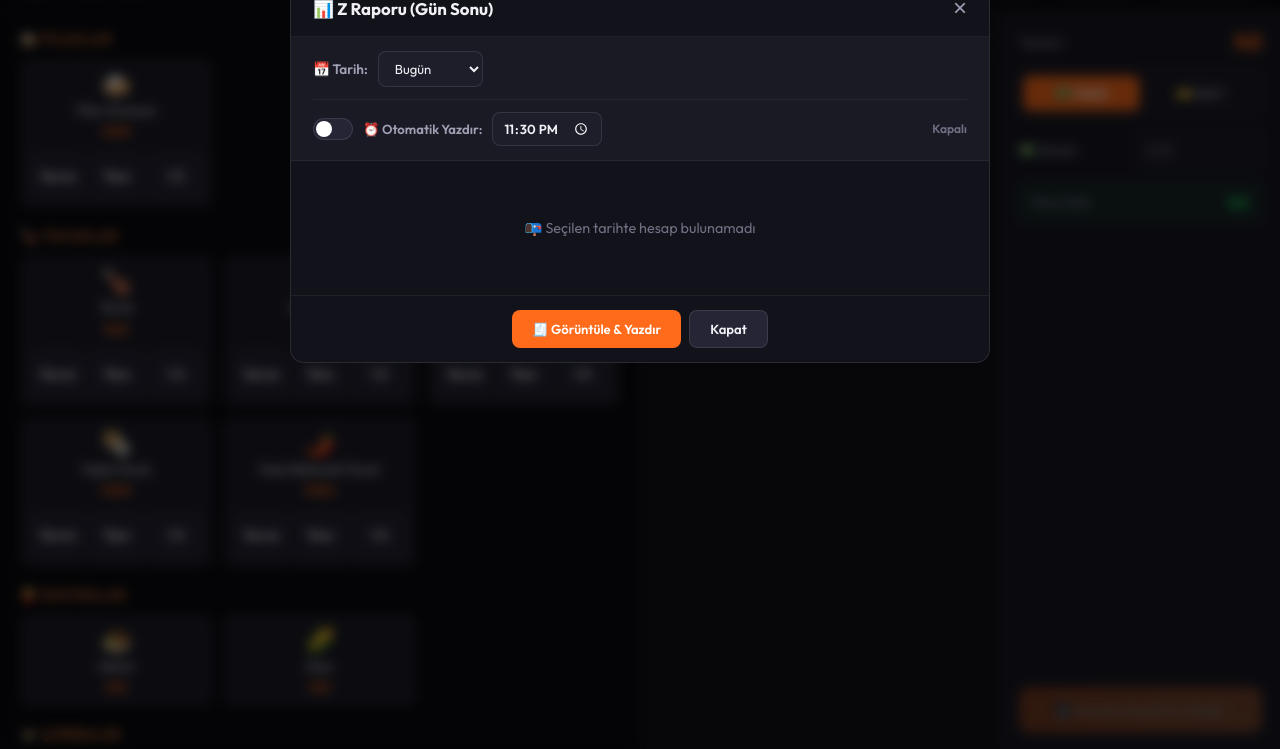
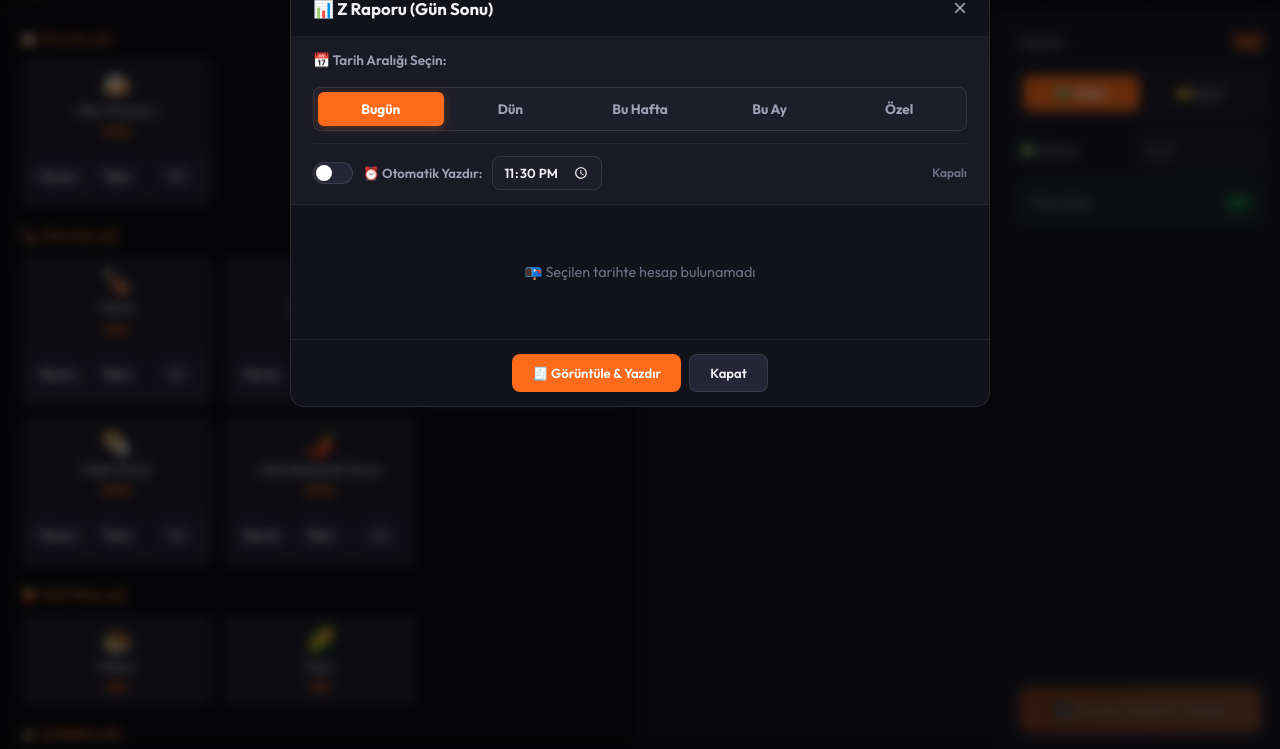
Before and after one commit to yusufylmaz19/pilavcihalil, a plain HTML site: page hesap.html in a window 1280 px wide. Both pictures are taken after a click on the button "📊 Z Raporu". Shown: the part 51-800 px from the top of the page. Drawn offline with Linux system fonts and the light colour scheme.

Commit message:
refactor: replace Z-report date dropdown with segmented button group for better UI/UX

```diff
--- a/hesap.html
+++ b/hesap.html
@@ -116,15 +116,16 @@
             <button class="history-close" onclick="closeZReport()">&times;</button>
         </div>
         <div class="zreport-filters">
-            <div class="zreport-filter-row">
-                <label>📅 Tarih:</label>
-                <select id="zreport-range" onchange="handleZReportRange()">
-                    <option value="today">Bugün</option>
-                    <option value="yesterday">Dün</option>
-                    <option value="week">Bu Hafta</option>
-                    <option value="month">Bu Ay</option>
-                    <option value="custom">Özel Tarih</option>
-                </select>
+            <div class="zreport-filter-row" style="flex-direction: column; align-items: flex-start;">
+                <label style="margin-bottom: 8px;">📅 Tarih Aralığı Seçin:</label>
+                <div class="payment-segmented" id="zr-range-container" style="width: 100%; flex-wrap: wrap;">
+                    <div class="pay-seg-btn active" data-val="today" onclick="setZReportRange('today')">Bugün</div>
+                    <div class="pay-seg-btn" data-val="yesterday" onclick="setZReportRange('yesterday')">Dün</div>
+                    <div class="pay-seg-btn" data-val="week" onclick="setZReportRange('week')">Bu Hafta</div>
+                    <div class="pay-seg-btn" data-val="month" onclick="setZReportRange('month')">Bu Ay</div>
+                    <div class="pay-seg-btn" data-val="custom" onclick="setZReportRange('custom')">Özel</div>
+                </div>
+                <input type="hidden" id="zreport-range" value="today" />
             </div>
             <div class="zreport-custom-dates" id="zreport-custom-dates" style="display:none">
                 <input type="date" id="zreport-start" />
@@ -817,9 +818,7 @@ function showToast(msg, type) {
    ══════════════════════════════════════ */
 function openZReport() {
     document.getElementById('zreport-overlay').classList.add('show');
-    document.getElementById('zreport-range').value = 'today';
-    document.getElementById('zreport-custom-dates').style.display = 'none';
-    generateZReport();
+    setZReportRange('today');
 }
 
 function closeZReport() {
@@ -830,8 +829,13 @@ function closeZReportOutside(e) {
     if (e.target === document.getElementById('zreport-overlay')) closeZReport();
 }
 
-function handleZReportRange() {
-    const val = document.getElementById('zreport-range').value;
+function setZReportRange(val) {
+    document.getElementById('zreport-range').value = val;
+    const btns = document.querySelectorAll('#zr-range-container .pay-seg-btn');
+    btns.forEach(btn => btn.classList.remove('active'));
+    const activeBtn = document.querySelector(`#zr-range-container .pay-seg-btn[data-val="${val}"]`);
+    if(activeBtn) activeBtn.classList.add('active');
+
     document.getElementById('zreport-custom-dates').style.display = val === 'custom' ? 'flex' : 'none';
     if (val !== 'custom') generateZReport();
 }
@@ -1125,9 +1129,7 @@ async function autoTriggerZReport() {
     showToast('⏰ Gün sonu Z Raporu hazırlanıyor...', 'success');
 
     // Bugünü seç ve raporu oluştur
-    document.getElementById('zreport-range').value = 'today';
-    document.getElementById('zreport-custom-dates').style.display = 'none';
-    await generateZReport();
+    setZReportRange('today');
 
     // Önizlemeyi aç
     document.getElementById('zprint-overlay').classList.add('show');
```
